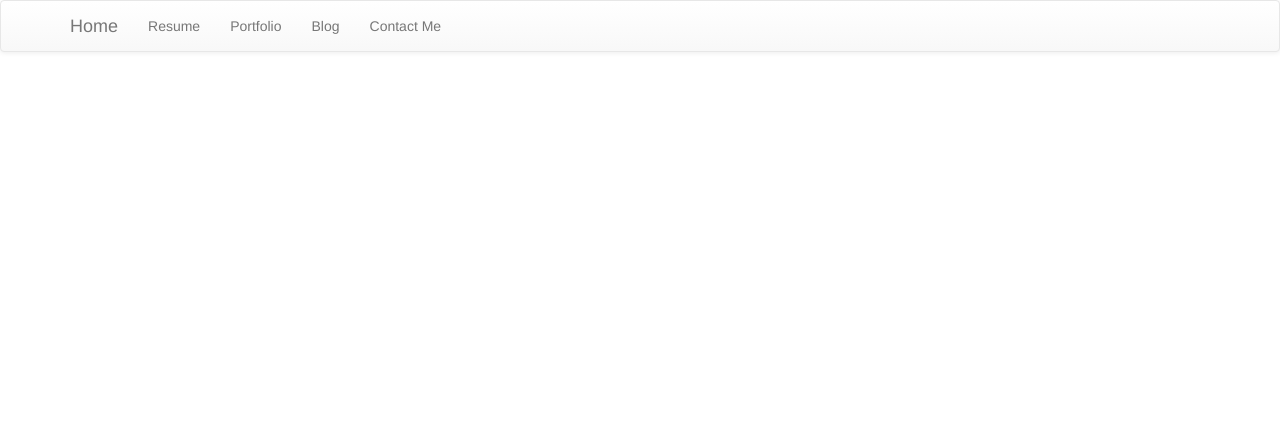
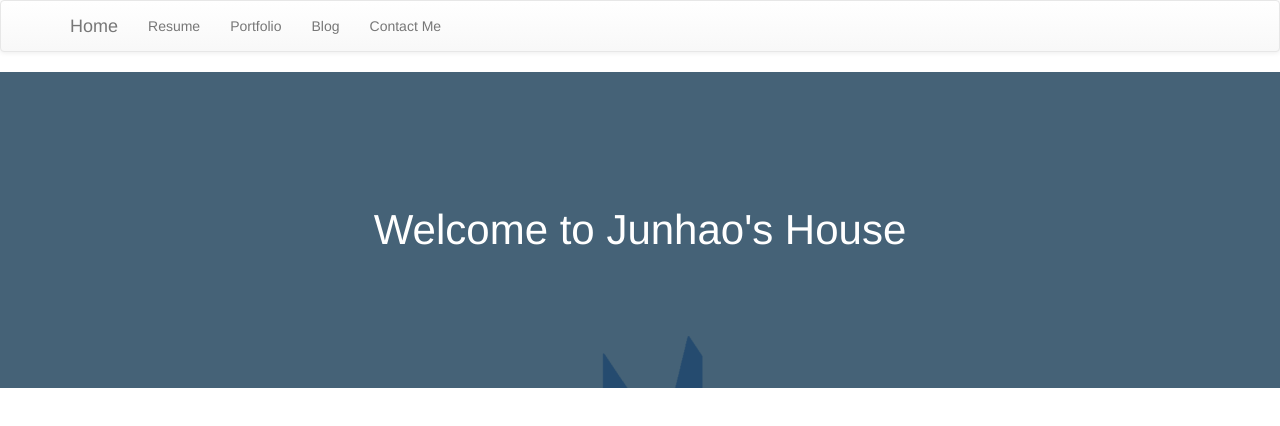
Before and after one commit to junhaox/JunhaoXie.com-Web, a React app: page / in a window 1280 px wide. Built offline with nearby package versions, Linux system fonts and the light colour scheme.

Commit message:
Add cover image and text

```diff
--- a/index.html
+++ b/index.html
@@ -9,6 +9,7 @@
 
     <body>
         <div id="topmenu"></div>
+        <div id="cover"></div>
         <script src="dist/app.min.js"></script>
     </body>
 </html>
--- a/src/css/custom.css
+++ b/src/css/custom.css
@@ -0,0 +1,11 @@
+#cover {
+    background-image:url("/src/img/MinimalCodeWallpaper.png");
+    background-size:cover;
+    padding-bottom:10%;
+    padding-top:10%;
+}
+#coverText {
+    color:white;
+    text-align: center;
+    font-size: 300%;
+}
--- a/src/js/app.js
+++ b/src/js/app.js
@@ -32,4 +32,15 @@ class TopMenu extends React.Component {
     }
 }
 
+class Cover extends React.Component {
+    render() {
+        return (
+            <div>
+                <div id="coverText">Welcome to Junhao's House</div>
+            </div>
+        )
+    }
+}
+
 ReactDOM.render(<TopMenu />, document.getElementById("topmenu"));
+ReactDOM.render(<Cover />, document.getElementById("cover"));
```
Also changed, not shown: src/img/MinimalCodeWallpaper.png (added).
